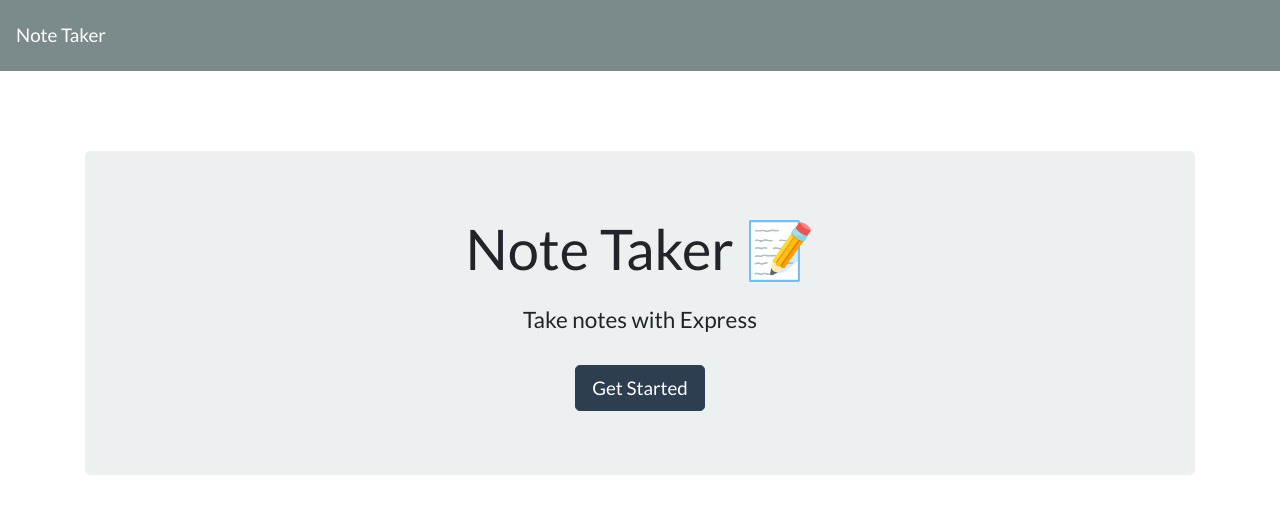
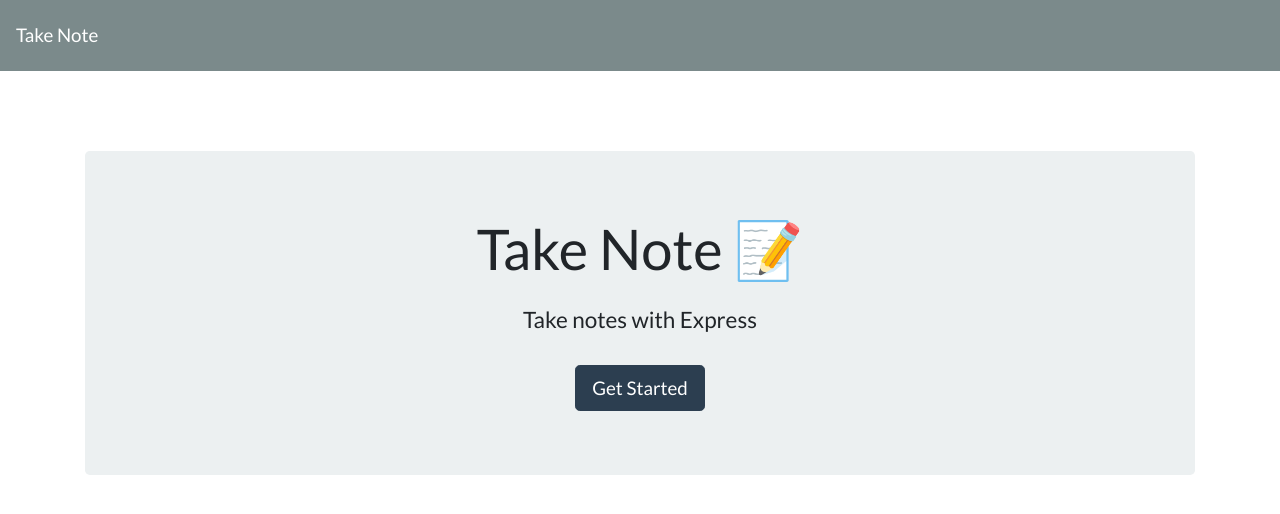
Before and after one commit to ScottsC0de/take-note, a plain HTML site: page Develop/public/index.html in a window 1280 px wide. Drawn offline with nearby package versions, Linux system fonts and the light colour scheme; no server answers.

Commit message:
changed app title and name

```diff
--- a/Develop/public/index.html
+++ b/Develop/public/index.html
@@ -5,18 +5,18 @@
     <meta charset="UTF-8">
     <meta name="viewport" content="width=device-width, initial-scale=1.0">
     <meta http-equiv="X-UA-Compatible" content="ie=edge">
-    <title>Note Taker</title>
+    <title>Take Note - (Cool Slogan)</title>
     <link rel="stylesheet" href="https://cdnjs.cloudflare.com/ajax/libs/bootswatch/4.1.3/flatly/bootstrap.min.css" />
 </head>
 
 <body>
     <nav class="navbar navbar-dark bg-dark">
-        <a class="navbar-brand" href="/">Note Taker
+        <a class="navbar-brand" href="/">Take Note
         </a>
     </nav>
     <div class="container">
         <div style="margin-top: 80px;" class="jumbotron text-center">
-            <h1 class="display-4">Note Taker <span role="img" aria-label="Memo">📝</span></h1>
+            <h1 class="display-4">Take Note <span role="img" aria-label="Memo">📝</span></h1>
             <h4 class="mt-4">Take notes with Express</h4>
             <a class="btn btn-primary btn-lg mt-4" href="/notes" role="button">Get Started</a>
         </div>
```
